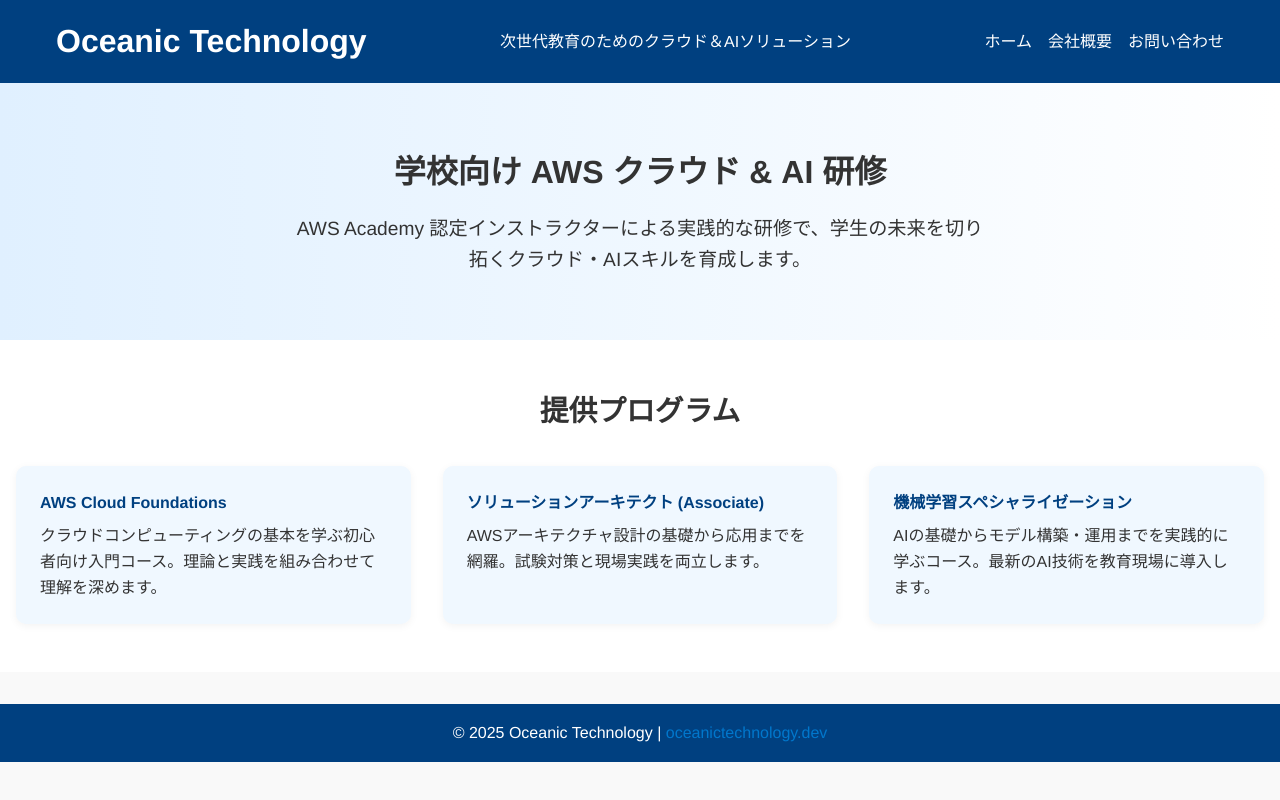
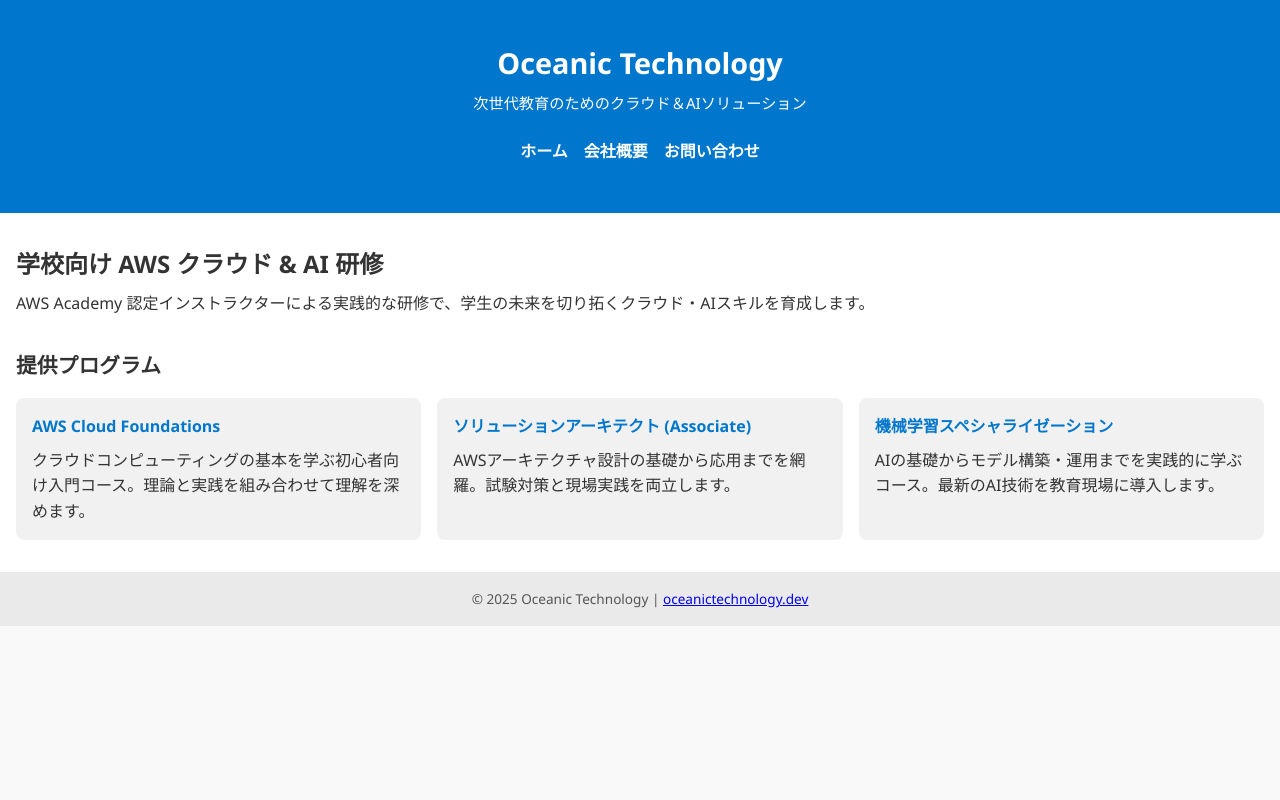
Before and after one commit to sansugoi634/oceanictechnology, a plain HTML site: page index.html in a window 1280 px wide. Drawn offline with Linux system fonts and the light colour scheme.

Commit message:
Update index.html

```diff
--- a/index.html
+++ b/index.html
@@ -4,146 +4,7 @@
   <meta charset="UTF-8" />
   <meta name="viewport" content="width=device-width, initial-scale=1.0"/>
   <title>学校向けAWSクラウド＆AI研修 | Oceanic Technology</title>
-  <style>
-    /* Reset & Base */
-    * {
-      margin: 0;
-      padding: 0;
-      box-sizing: border-box;
-    }
-
-    body {
-      font-family: 'Helvetica Neue', sans-serif;
-      line-height: 1.6;
-      color: #333;
-      background-color: #f9f9f9;
-    }
-
-    a {
-      text-decoration: none;
-      color: #0077cc;
-    }
-
-    a:hover {
-      color: #005fa3;
-    }
-
-    .container {
-      max-width: 1200px;
-      margin: auto;
-      padding: 0 1rem;
-    }
-
-    /* Header */
-    .site-header {
-      background-color: #004080;
-      color: white;
-      padding: 1rem 0;
-    }
-
-    .site-header .container {
-      display: flex;
-      flex-direction: column;
-      align-items: center;
-      text-align: center;
-    }
-
-    .site-header h1 {
-      font-size: 2rem;
-    }
-
-    .tagline {
-      font-size: 1rem;
-      margin: 0.3rem 0 1rem;
-    }
-
-    nav .nav-list {
-      display: flex;
-      gap: 1rem;
-      list-style: none;
-      flex-wrap: wrap;
-      justify-content: center;
-    }
-
-    nav .nav-list li a {
-      color: white;
-      font-weight: 500;
-    }
-
-    /* Hero */
-    .hero {
-      background: linear-gradient(to right, #e0f0ff, #ffffff);
-      padding: 4rem 1rem;
-      text-align: center;
-    }
-
-    .hero h2 {
-      font-size: 2rem;
-      margin-bottom: 1rem;
-    }
-
-    .hero p {
-      font-size: 1.2rem;
-      max-width: 700px;
-      margin: auto;
-    }
-
-    /* Programs Section */
-    .programs {
-      padding: 3rem 1rem;
-      background-color: #ffffff;
-    }
-
-    .programs h3 {
-      text-align: center;
-      font-size: 1.8rem;
-      margin-bottom: 2rem;
-    }
-
-    .program-grid {
-      display: grid;
-      gap: 2rem;
-      grid-template-columns: repeat(auto-fit, minmax(280px, 1fr));
-    }
-
-    .program-card {
-      background-color: #f0f8ff;
-      padding: 1.5rem;
-      border-radius: 10px;
-      box-shadow: 0 2px 8px rgba(0,0,0,0.05);
-      transition: transform 0.3s ease;
-    }
-
-    .program-card:hover {
-      transform: translateY(-5px);
-    }
-
-    .program-card h4 {
-      margin-bottom: 0.5rem;
-      color: #004080;
-    }
-
-    /* Footer */
-    .site-footer {
-      text-align: center;
-      padding: 1rem;
-      background-color: #004080;
-      color: white;
-      margin-top: 2rem;
-    }
-
-    @media (min-width: 768px) {
-      .site-header .container {
-        flex-direction: row;
-        justify-content: space-between;
-        text-align: left;
-      }
-
-      .tagline {
-        margin: 0;
-      }
-    }
-  </style>
+  <link rel="stylesheet" href="styles.css" />
 </head>
 <body>
 
```
